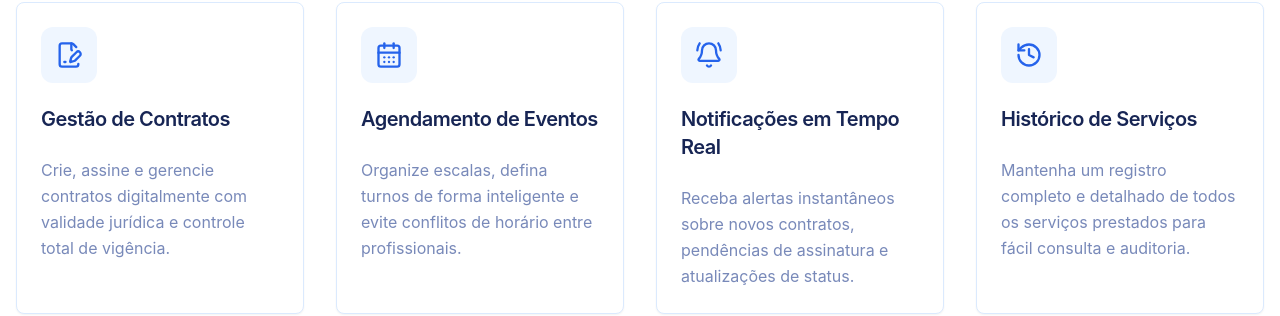
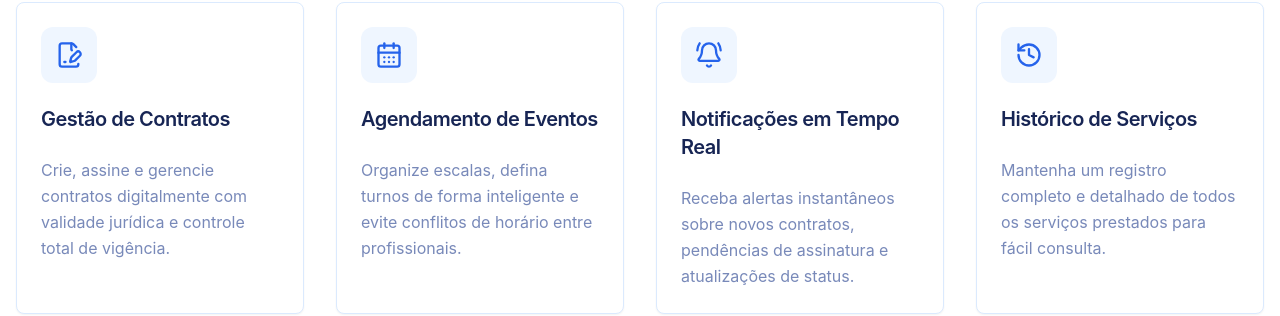
Before and after one commit to rogergenuino-maker/gestfreela-ejbkj9zd6, a React (Vite) app: page / in a window 1280 px wide. Shown: the part 1201-1517 px from the top of the page. Built offline with nearby package versions, Linux system fonts and the light colour scheme; no server answers.

Commit message:
Refactor landing page text content

```diff
--- a/src/pages/Landing.tsx
+++ b/src/pages/Landing.tsx
@@ -150,7 +150,7 @@ function Features() {
     },
     {
       title: 'Histórico de Serviços',
-      desc: 'Mantenha um registro completo e detalhado de todos os serviços prestados para fácil consulta e auditoria.',
+      desc: 'Mantenha um registro completo e detalhado de todos os serviços prestados para fácil consulta.',
       icon: History,
     },
   ]
```
Also changed, not shown: .skip.config.json.
